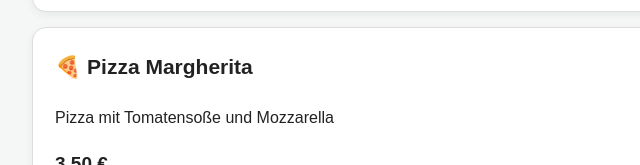
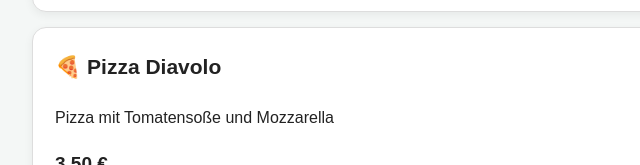
Before and after one commit to ilaydakurt422/CampusMensa, a plain HTML site: page index.html in a window 1280 px wide. Shown: the part 955-1120 px from the top of the page, 178-818 px from the left. Drawn offline with Linux system fonts and the light colour scheme.

Commit message:
update menu items

```diff
--- a/index.html
+++ b/index.html
@@ -64,7 +64,7 @@
 
         <div class="menu-karte">
 
-            <h3>🍕 Pizza Margherita</h3>
+            <h3>🍕 Pizza Diavolo </h3>
             <p>Pizza mit Tomatensoße und Mozzarella</p>
             <p class="preis">3,50 €</p>
 
```
